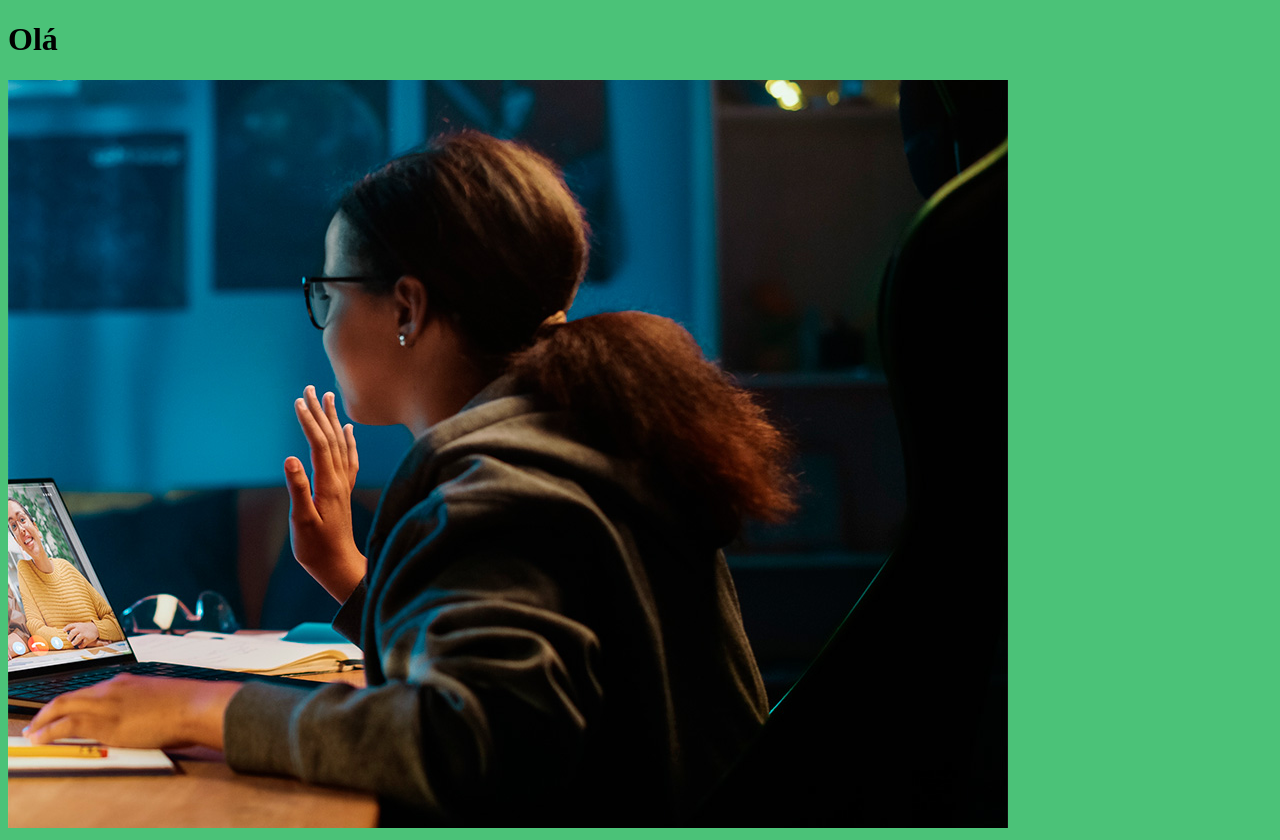
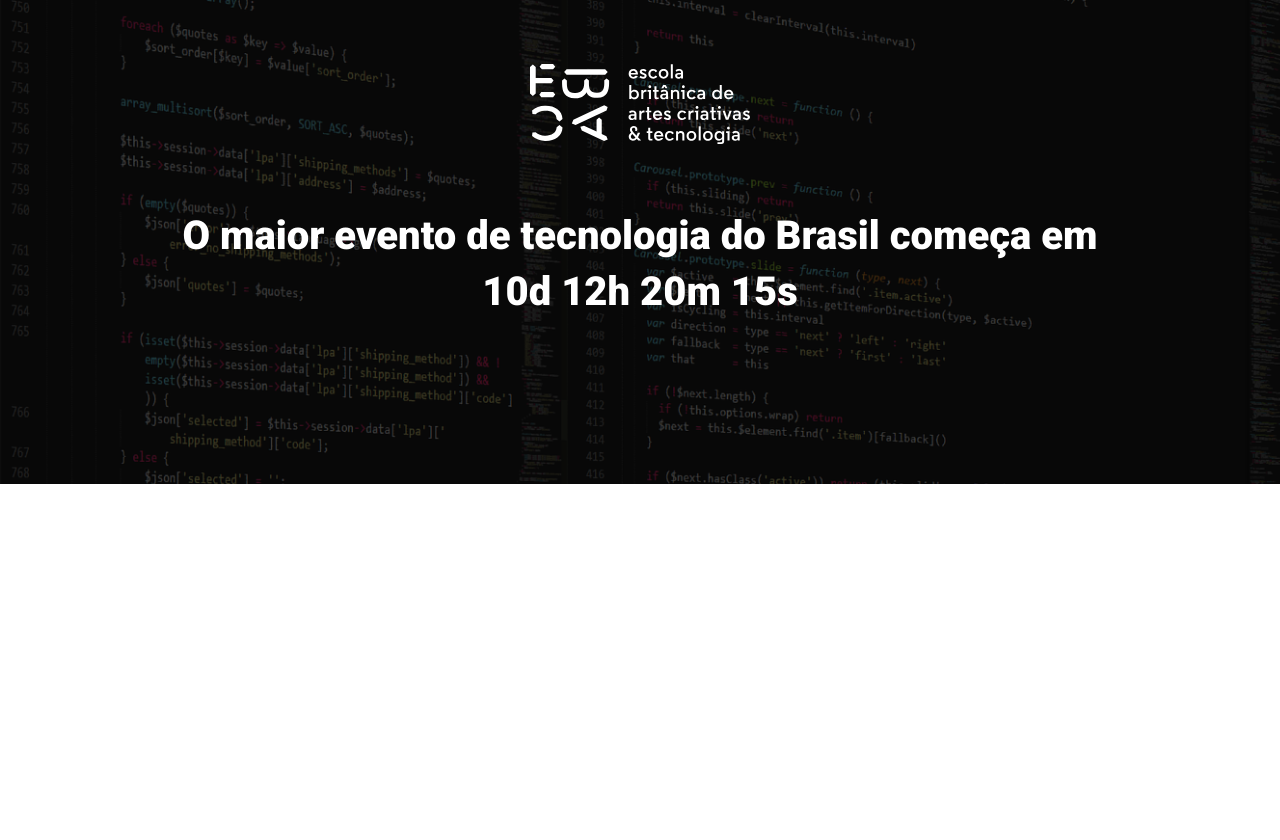
Before and after one commit to FelipeMoraesPalomo/ebac_tech_talks, a website built with Parcel: page src/index.html in a window 1280 px wide. After the commit the page ends 800 px from the top, so only its background shows below. Built offline with nearby package versions, Linux system fonts and the light colour scheme.

Commit message:
criando o hero

```diff
--- a/src/index.html
+++ b/src/index.html
@@ -3,12 +3,22 @@
 <head>
     <meta charset="UTF-8">
     <meta name="viewport" content="width=device-width, initial-scale=1.0">
-    <title>Document</title>
+    <title>EBAC Tech Talks</title>
+
+    <link rel="preconnect" href="https://fonts.googleapis.com">
+    <link rel="preconnect" href="https://fonts.gstatic.com" crossorigin>
+    <link href="https://fonts.googleapis.com/css2?family=Roboto:wght@400;700;900&display=swap" rel="stylesheet">
     <link rel="stylesheet" href="styles/main.scss">
 </head>
 <body>
-    <h1>Olá</h1>
-    <img src="images/backend.png" alt="">
+    <header class="hero">
+        <div class="container">
+            <img class="hero__logo" src="images/ebac_logo.svg" alt="EBAC">
+            <p class="hero__text">
+                O maior evento de tecnologia do Brasil começa em 10d 12h 20m 15s
+            </p>
+        </div>
+    </header>
 
     <script src="scripts/main.js"></script>
 </body>
--- /dev/null
+++ b/src/styles/_hero.scss
@@ -0,0 +1,51 @@
+.hero {
+    padding-top: 64px;
+    padding-bottom: 100px;
+    background-image: url(../images/fundo.png);
+    background-repeat: no-repeat;
+    background-size: cover;
+    position: relative;
+
+    .container{
+        position: relative;
+    }
+
+    &::before{
+        position: absolute;
+        top: 0;
+        left: 0;
+        width: 100%;
+        height: 100%;
+        background-color: #000;
+        content: '';
+        opacity: .7;
+    }
+
+    &__text{
+        margin-top: 64px;
+        margin-bottom: 64px;
+        font-size: 40px;
+        line-height: 56px;
+        font-weight: 800;
+        text-align: center;
+    }
+
+    &__logo{
+        margin: 0 auto;
+        height: 80px;
+        display: block;
+    }
+
+    @media (max-width: 640px){
+        padding: 40px 0px;
+        &__logo{
+            height: 40px;
+        }
+
+        &__text{
+            font-size: 22px;
+            line-height: 24px;
+            margin: 24px 0;
+        }
+    }
+}
--- a/src/styles/main.scss
+++ b/src/styles/main.scss
@@ -1,3 +1,23 @@
-body{
-    background-color: rgb(75, 194, 120);
+@use 'hero';
+
+*{
+    margin: 0;
+    padding: 0;
+    box-sizing: border-box;
+    font-family: 'Roboto', sans-serif;
+    color: #fff;
 }
+
+.container{
+    max-width: 960px;
+    width: 100%;
+    margin: 0 auto;
+
+    @media (max-width: 640px) {
+        max-width: 80%;
+    }
+
+    @media (max-width: 1024px) {
+        max-width: 90%;
+    }
+}
```
